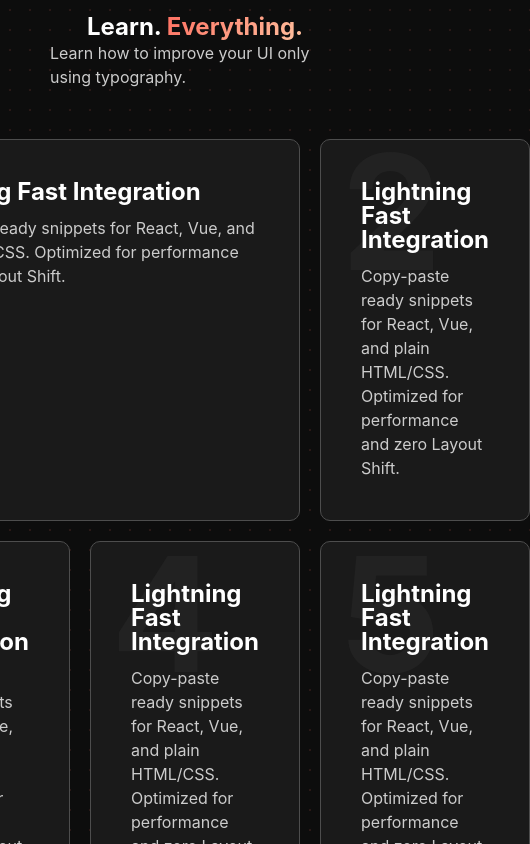
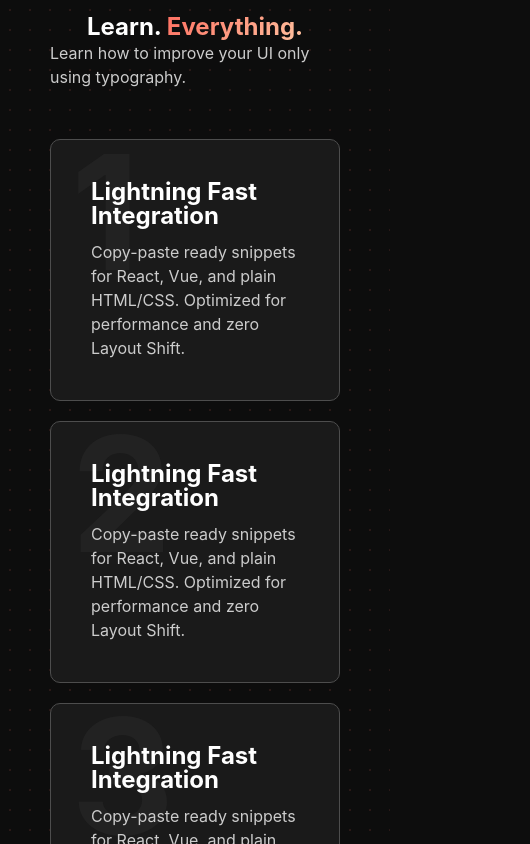
Before and after one commit to Johnson-Berisha/typography, a Next.js app: page /homepage-comingsoon in a window 390 px wide. Shown: the part 1140-1984 px from the top of the page, 530 px wide, since content can reach past the window. Built offline with nearby package versions, Linux system fonts and the light colour scheme; no server answers.

Commit message:
grid more responsive

```diff
--- a/src/app/homepage-comingsoon/styles.css
+++ b/src/app/homepage-comingsoon/styles.css
@@ -547,6 +547,16 @@ ul li .nav-link:hover {
   grid-column: span 1;
 }
 
+@media (max-width:850px) {
+  .facts-grid{
+    grid-template-columns: repeat(1, 1fr);
+  grid-template-rows: repeat(1, auto);
+  }
+  .fact-card.large {
+    grid-column: span 1;
+  }
+}
+
 /* faq */
 
 .faq {
```
